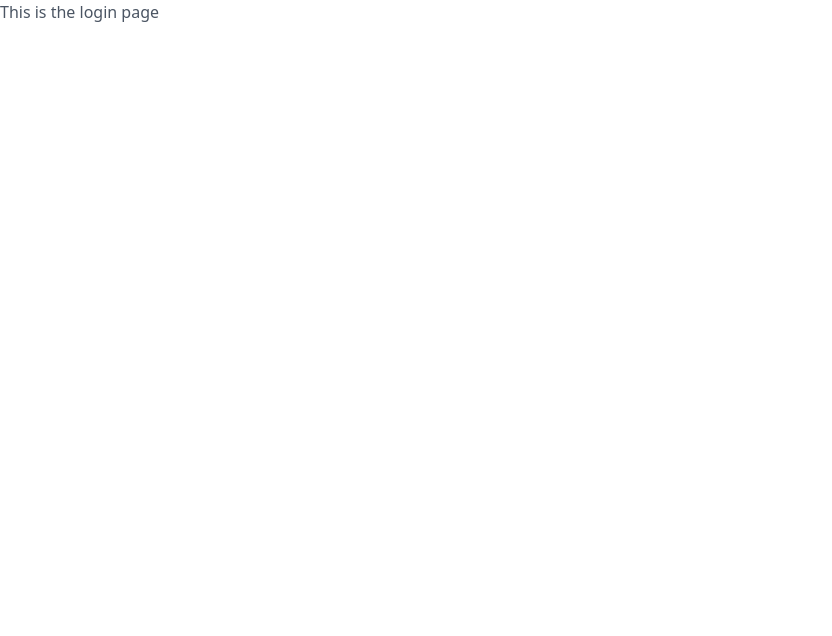
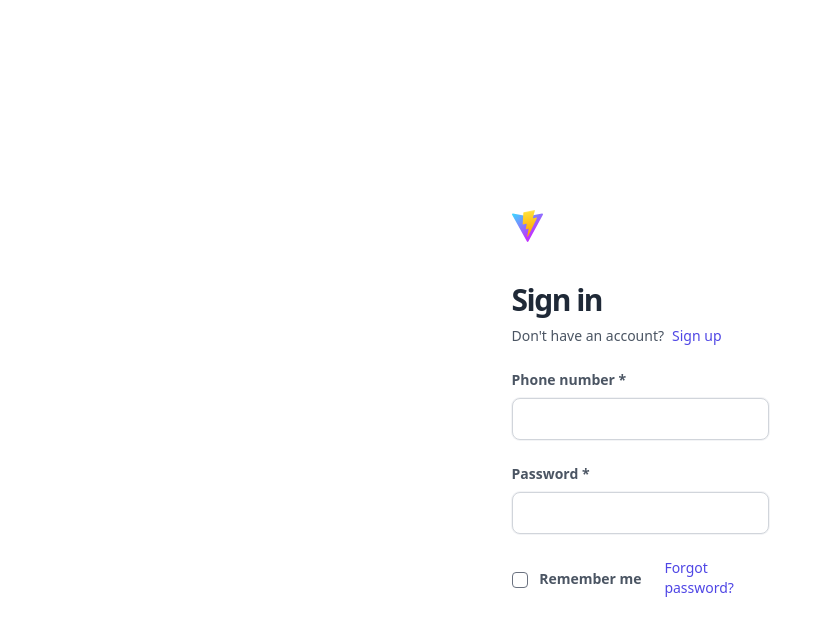
Before and after one commit to allandereal/octagon-test, a Vue app in the folder ui/: page / in a window 1280 px wide. Shown: the top 636 px of the page, without its empty margins (0-832 px from the left). Built offline with nearby package versions, Linux system fonts and the light colour scheme.

Commit message:
add input fields to login form

```diff
--- a/ui/package.json
+++ b/ui/package.json
@@ -12,6 +12,7 @@
     "vue": "^3.2.37"
   },
   "devDependencies": {
+    "@tailwindcss/forms": "^0.5.2",
     "@vitejs/plugin-vue": "^3.0.0",
     "autoprefixer": "^10.4.7",
     "postcss": "^8.4.14",
--- a/ui/src/components/LoginPage.vue
+++ b/ui/src/components/LoginPage.vue
@@ -9,5 +9,35 @@ const count = ref(0)
 </script>
 
 <template>
-  <h1 class="text-gray-600">{{ msg }}</h1>
+<div class="flex items-center justify-center h-screen">
+  <div>
+    <img class="py-6" src="/vite.svg">
+    <h1 class="text-gray-800 pt-4 text-3xl tracking-tighter font-bold">Sign in</h1>
+    <p class="py-2 text-sm">
+      <span class="text-gray-600">Don't have an account?</span>
+      <a class="text-indigo-600 ml-2 hover:underline" href="/">Sign up</a>
+    </p>
+    <div class="py-4">
+      <label class="block text-gray-600 text-sm font-semibold mb-2" for="username">
+        Phone number *
+      </label>
+      <input type="text" class="rounded-lg border-gray-300 ring-1 ring-gray-100">
+    </div>
+    <div class="py-2">
+      <label class="block text-gray-600 text-sm font-semibold mb-2" for="username">
+        Password *
+      </label>
+      <input type="password" class="rounded-lg border-gray-300 ring-1 ring-gray-100">
+    </div>
+    <div class="py-4 flex items-center justify-between">
+      <label class="md:w-2/3 block text-gray-600 font-semibold">
+        <input class="mr-2 rounded leading-tight" type="checkbox">
+        <span class="text-sm">
+          Remember me
+        </span>
+      </label>
+      <a class="text-indigo-600 text-sm " href="/">Forgot password?</a>
+    </div>
+  </div>
+</div>
 </template>
--- a/ui/tailwind.config.cjs
+++ b/ui/tailwind.config.cjs
@@ -7,5 +7,7 @@ module.exports = {
   theme: {
     extend: {},
   },
-  plugins: [],
+  plugins: [
+    require('@tailwindcss/forms'),
+  ],
 }
```
Also changed, not shown: 1 other file (tests, documents, lock files or other folders).
